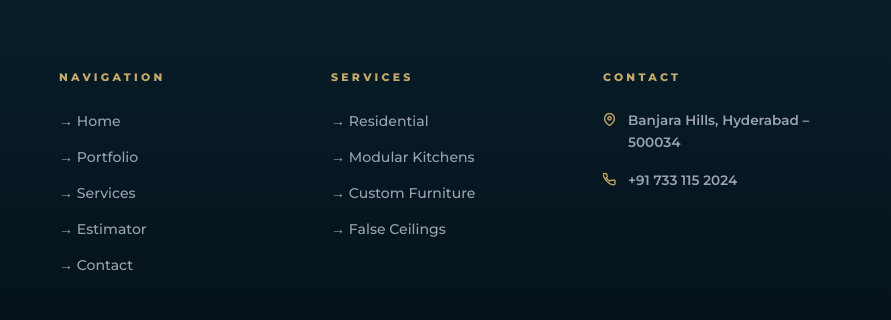
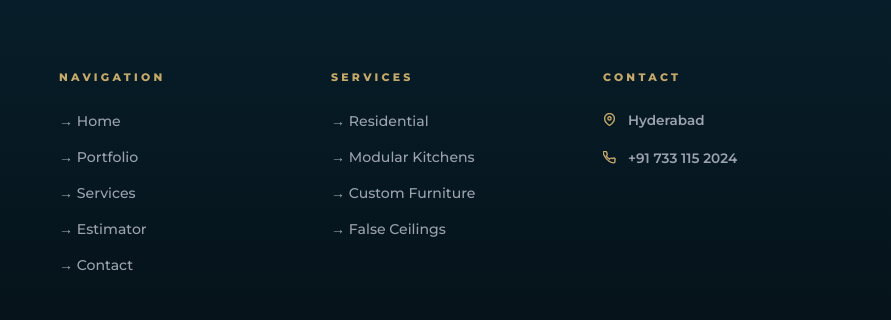
Before and after one commit to avinash-a4/AARVA-INTERIORS-AND-FURNITURE, a website: page contact.html in a window 1280 px wide. Shown: the part 1491-1811 px from the top of the page, 389-1280 px from the left. Drawn offline with Linux system fonts and the light colour scheme.

Commit message:
Finalize production launch updates and footer location change

```diff
--- a/contact.html
+++ b/contact.html
@@ -186,7 +186,7 @@
       <div><div class="footer-col-title">Contact</div>
         <div class="footer-contact-item">
           <span class="footer-contact-icon"><svg width="13" height="13" viewBox="0 0 24 24" fill="none" stroke="currentColor" stroke-width="2.5"><path d="M21 10c0 7-9 13-9 13s-9-6-9-13a9 9 0 0118 0z"/><circle cx="12" cy="10" r="3"/></svg></span>
-          <span>Banjara Hills, Hyderabad – 500034</span>
+          <span>Hyderabad</span>
         </div>
         <div class="footer-contact-item">
           <span class="footer-contact-icon"><svg width="13" height="13" viewBox="0 0 24 24" fill="none" stroke="currentColor" stroke-width="2.5"><path d="M22 16.92v3a2 2 0 01-2.18 2 19.79 19.79 0 01-8.63-3.07A19.5 19.5 0 013.07 9.8a19.79 19.79 0 01-3.07-8.63A2 2 0 012 1h3a2 2 0 012 1.72 12.84 12.84 0 00.7 2.81 2 2 0 01-.45 2.11L6.09 8.91a16 16 0 006 6l1.27-1.27a2 2 0 012.11-.45 12.84 12.84 0 002.81.7A2 2 0 0122 16z"/></svg></span>
```
Also changed, not shown: index.html (+1 -1 lines), portfolio.html (+1 -1 lines), services.html (+1 -1 lines).
